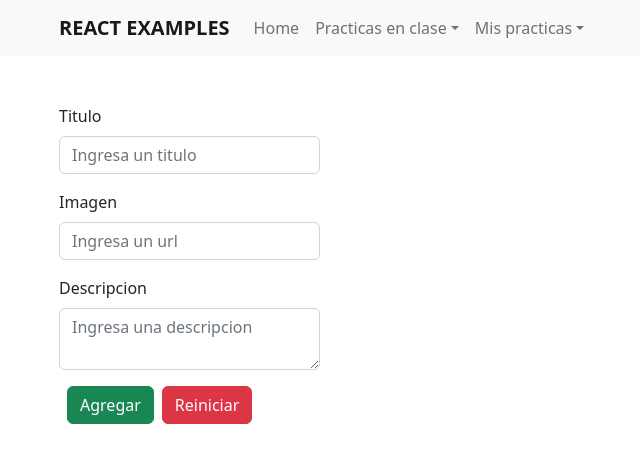
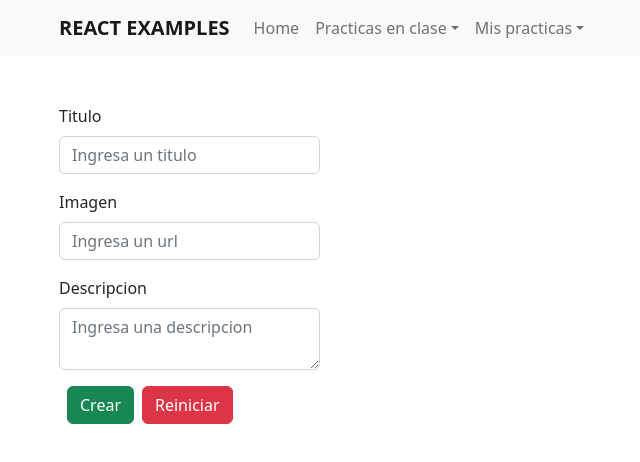
Before and after one commit to JuanSilva27/react, a React (Create React App) app: page /taskManager in a window 1280 px wide. Shown: the top 462 px of the page, without its empty margins (23-663 px from the left). Built offline with nearby package versions, Linux system fonts and the light colour scheme.

Commit message:
se crean los card Items

```diff
--- /dev/null
+++ b/src/components/TaskManager/CardItem/index.jsx
@@ -0,0 +1,36 @@
+import React from "react";
+import { Button, Form, Image, Toast } from "react-bootstrap";
+import classes from "./style.module.css"
+
+export const CardItem = ({task, onUpdate}) => {
+  return (
+    <Toast>
+      <Toast.Header>
+        <img src="holder.js/20x20?text=%20" className="rounded me-2" alt="" />
+        <strong className="me-auto">{task.title}</strong>
+        <small>11 mins ago</small>
+      </Toast.Header>
+      <Toast.Body>
+        <Image
+          fluid
+          src={task.img}
+          alt=""
+          className={classes["img-100"]}
+        />
+        <p className="ps-2 d-inline-block">{task.description}</p>
+
+        <Form.Group className="m-3 d-inline-flex gap-1">
+          <Form.Check name="active" id="active" />
+          <Form.Label htmlFor="active">Pendiente</Form.Label>
+        </Form.Group>
+
+        <Form.Group className="m-3 d-inline-flex gap-1">
+          <Form.Check name="competed" id="completed" />
+          <Form.Label htmlFor="completed">Completado</Form.Label>
+        </Form.Group>
+
+        <Button variant="outline-dark" onClick={()=>onUpdate(task.id)}>Editar</Button>
+      </Toast.Body>
+    </Toast>
+  );
+};
--- /dev/null
+++ b/src/components/TaskManager/CardItem/style.module.css
@@ -0,0 +1,3 @@
+.img{
+    width:100px
+}
--- a/src/components/TaskManager/Form/index.jsx
+++ b/src/components/TaskManager/Form/index.jsx
@@ -1,7 +1,7 @@
 import React from "react";
 import { Button, Form } from "react-bootstrap";
 
-export const FormTask = ({onChange, inputValues, submit, formRef}) => {
+export const FormTask = ({onChange, inputValues, submit, formRef, action}) => {
   return (
     <Form onSubmit={submit} ref={formRef}>
       <Form.Group className="mb-3" controlId="formBasicEmail">
@@ -36,8 +36,8 @@ export const FormTask = ({onChange, inputValues, submit, formRef}) => {
       </Form.Group>
 
 
-      <Button variant="success" type="submit" className="mx-2">
-        Agregar
+      <Button variant={action === "CREATED" ? "success" : "info"} type="submit" className="mx-2">
+        {action === "CREATED" ? "Crear" : "Actualizar"}
       </Button>
       <Button variant="danger" type="reset">
         Reiniciar
--- a/src/components/TaskManager/index.jsx
+++ b/src/components/TaskManager/index.jsx
@@ -1,34 +1,102 @@
+import { useReducer } from "react";
+import { useState } from "react";
+import { useRef } from "react";
+import { Col, Container, Row } from "react-bootstrap";
+import { useForm } from "../../hook/useForm";
+import { CardItem } from "./CardItem";
+import { FormTask } from "./Form";
 
-import { useRef } from 'react'
-import { Col, Container, Row } from 'react-bootstrap'
-import { useForm } from '../../hook/useForm'
-import { FormTask } from './Form'
+const generateId = () => Math.random().toString(36).substring(2, 18);
+
+const taskReducer = (state, action) => {
+  switch (action.type) {
+    case "ADD":
+      const newTask = {
+        ...action.payload,
+        id: generateId(),
+        active: false,
+        completed: false,
+      };
+      return [...state, newTask];
+    case "UPDATED":
+      const taskToUpdate = action.payload;
+      const tasksUpdated = state.map((task) => {
+        if (task.id === taskToUpdate.id) {
+          return {
+            ...task,
+            ...taskToUpdate,
+          };
+        }
+        return task;
+      });
+      return tasksUpdated;
+    default:
+      return state;
+  }
+};
 
 export const TaskManager = () => {
+  const formTaskInitialState = {
+    id: "",
+    title: "",
+    description: "",
+    img: "",
+    active: false,
+    completed: false,
+    date: "",
+  };
+
   const formRef = useRef(null);
-  const [inputValues,setInputValues,handleChangeInputsValue,reset]= useForm({},formRef)
+  const [inputValues, setInputValues, handleChangeInputsValue, reset] =
+  useForm(formTaskInitialState,formRef);
 
-  const handleSubmit = (e)=>{
+  const [action, setAction] = useState("CREATED");
+
+  const [tasks, dispatch] = useReducer(taskReducer, []); // dispatch({type,payload})
+
+  const handleSubmit = (e) => {
     e.preventDefault();
-    reset()
 
-  }
 
+    if (action === "CREATED") {
+      dispatch({ type: "ADD", payload: inputValues });
+    }
+    if (action === "UPDATED") {
+      dispatch({ type: "UPDATED", payload: inputValues });
+    }
+    reset();
+  };
+
+  const handleUpdate = (id) => {
+    const taskFound = tasks.find((task) => task.id === id);
+    setInputValues(taskFound);
+    setAction("UPDATED");
+  };
   return (
-    <Container className='mt-5'>
+    <Container className="mt-5">
       <Row>
         <Col sm={12} lg={3}>
-          <FormTask onChange={handleChangeInputsValue}
-          inputValues={inputValues}
-          submit={handleSubmit}
-          formRef={formRef}/>
+          <FormTask
+            onChange={handleChangeInputsValue}
+            inputValues={inputValues}
+            submit={handleSubmit}
+            formRef={formRef}
+            action={action}
+          />
         </Col>
 
         <Col sm={12} lg={9}>
-
+          {tasks.map((task) => {
+            return (
+              <CardItem
+                key={task.id}
+                task={task}
+                onUpdate={handleUpdate}
+              />
+            );
+          })}
         </Col>
-
       </Row>
     </Container>
-  )
-}
+  );
+};
```
